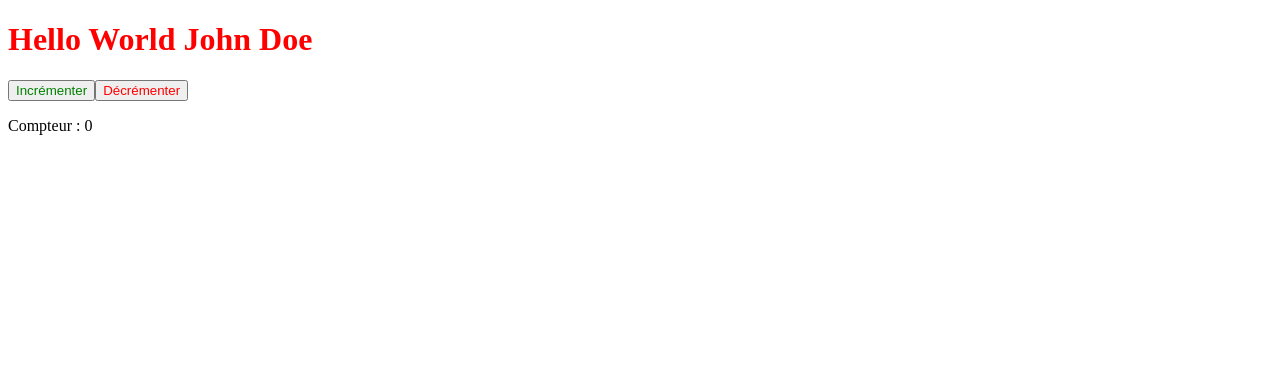
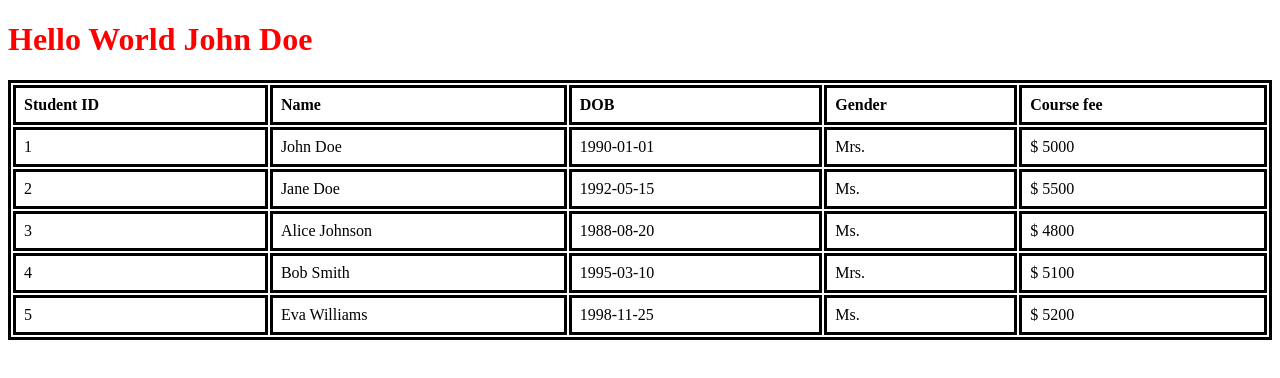
Before and after one commit to reynaldesgr/hello-app, an Angular app: page / in a window 1280 px wide. Shown: the top 378 px of the page. Built offline with nearby package versions, Linux system fonts and the light colour scheme.

Commit message:
Add students component + pipes / nG

```diff
--- a/src/app/app.component.html
+++ b/src/app/app.component.html
@@ -1,3 +1,4 @@
 <h1>{{title}} {{personne.firstName}} {{personne.lastName}}</h1>
 <!-- Appel du composant compteur -->
-<app-compteur></app-compteur>
+
+<app-students></app-students>
--- a/src/app/app.module.ts
+++ b/src/app/app.module.ts
@@ -3,11 +3,13 @@ import { BrowserModule } from '@angular/platform-browser';
 
 import { AppComponent } from './app.component';
 import { CompteurComponent } from './components/compteur/compteur.component';
+import { StudentsComponent } from './students/students.component';
 
 @NgModule({
   declarations: [
     AppComponent,
-    CompteurComponent
+    CompteurComponent,
+    StudentsComponent
   ],
   imports: [
     BrowserModule
--- a/src/app/components/compteur/compteur.component.html
+++ b/src/app/components/compteur/compteur.component.html
@@ -1,4 +1,8 @@
-<button id="b1" (click)="onClickIncrement()">Incrémenter</button>
-<button id="b2" (click)="onClickDecrement()">Décrémenter</button>
+<button [id]="identifierIncrement" (click)="onClickIncrement()" [disabled]="cpt > 11">Incrémenter</button>
+<button [id]="identifierDecrement" (click)="onClickDecrement()" [disabled]="cpt < 0">Décrémenter</button>
 
+<!-- *ngIf : directive structuelle utilisée pour conditionnellement inclure ou exclure un élément du DOM -->
+
+<p id="alertExceed" *ngIf="cpt > 11">Le compteur ne peut pas dépasser 11.</p>
+<p id="alertNeg"    *ngIf="cpt < 0">Le compteur ne peut pas être inférieur à 0.</p>
 <p>Compteur : {{cpt}}</p>
--- a/src/app/components/compteur/compteur.component.ts
+++ b/src/app/components/compteur/compteur.component.ts
@@ -8,6 +8,9 @@ import { Component } from '@angular/core';
 
 export class CompteurComponent
 {
+  identifierIncrement : string = "b1";
+  identifierDecrement : string = "b2";
+
   cpt: number = 0;
 
   onClickIncrement()
--- /dev/null
+++ b/src/app/model/student.ts
@@ -0,0 +1,8 @@
+export interface Student
+{
+  id:           number;
+  name :        string;
+  dateOfBirth : Date;
+  gender :      'Male' | 'Female';
+  courseFee :   number;
+}
--- /dev/null
+++ b/src/app/students/students.component.html
@@ -0,0 +1,24 @@
+<!-- students.component.html -->
+
+<div class="students-container">
+  <table>
+    <thead>
+      <tr>
+        <th>Student ID</th>
+        <th>Name</th>
+        <th>DOB</th>
+        <th>Gender</th>
+        <th>Course fee</th>
+      </tr>
+    </thead>
+    <tbody>
+      <tr *ngFor="let student of STUDENTS" class="student-info">
+        <td>{{ student.id }}</td>
+        <td>{{ student.name }}</td>
+        <td>{{ student.dateOfBirth | date:'yyyy-MM-dd' }}</td>
+        <td>{{ student.gender === 'Female' ? 'Ms.' : 'Mrs.'}}</td>
+        <td>$ {{ student.courseFee }}</td>
+      </tr>
+    </tbody>
+  </table>
+</div>
--- /dev/null
+++ b/src/app/students/students.component.scss
@@ -0,0 +1,24 @@
+/* students.component.scss */
+/* students.component.scss */
+
+.students-container {
+  margin-top: 20px;
+}
+
+table {
+  width: 100%;
+  border-collapse: collapse;
+  border: solid;
+  border-collapse: separate;
+}
+
+th, td {
+  border: 1px solid #ddd;
+  padding: 8px;
+  text-align: left;
+  border:solid;
+}
+
+.even-row {
+  background-color: #f2f2f2;
+}
--- /dev/null
+++ b/src/app/students/students.component.ts
@@ -0,0 +1,19 @@
+import { Component } from '@angular/core';
+import { Student } from '../model/student';
+
+@Component({
+  selector: 'app-students',
+  templateUrl: './students.component.html',
+  styleUrls: ['./students.component.scss']
+})
+export class StudentsComponent {
+  readonly STUDENTS: Student[] = [
+    { id: 1, name: 'John Doe',      dateOfBirth: new Date('1990-01-01'), gender: 'Male',   courseFee: 5000 },
+    { id: 2, name: 'Jane Doe',      dateOfBirth: new Date('1992-05-15'), gender: 'Female', courseFee: 5500 },
+    { id: 3, name: 'Alice Johnson', dateOfBirth: new Date('1988-08-20'), gender: 'Female', courseFee: 4800 },
+    { id: 4, name: 'Bob Smith',     dateOfBirth: new Date('1995-03-10'), gender: 'Male',   courseFee: 5100 },
+    { id: 5, name: 'Eva Williams',  dateOfBirth: new Date('1998-11-25'), gender: 'Female', courseFee: 5200 }
+  ];
+
+  // Other component logic goes here
+}
```
Also changed, not shown: 1 other file (tests, documents, lock files or other folders).
